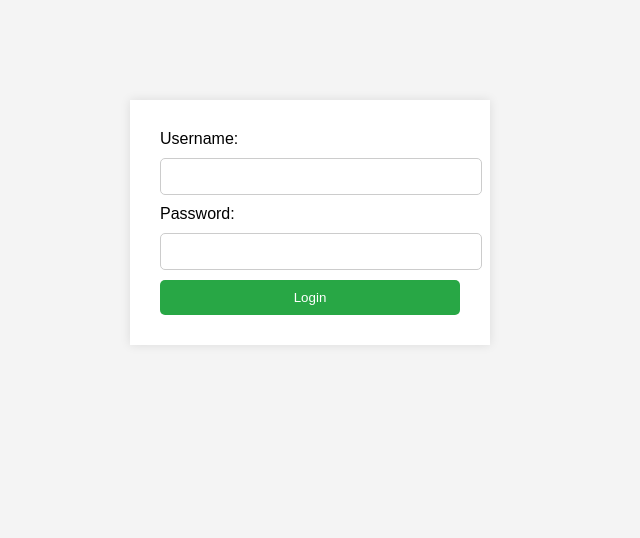
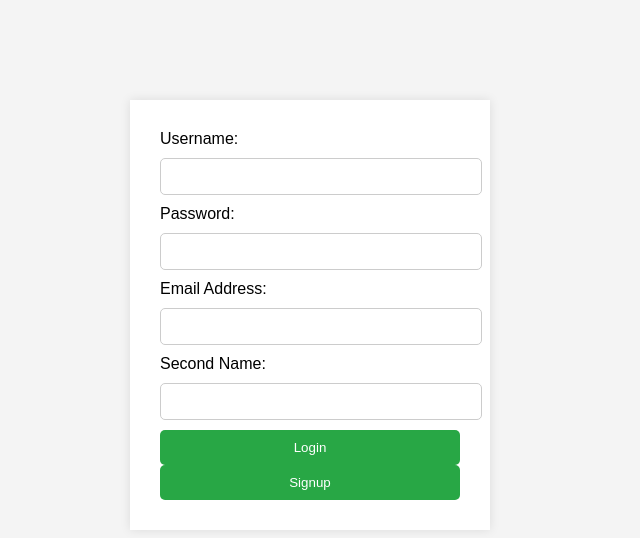
Before and after one commit to alinoaman/fork-testing, a plain HTML site: page index.html in a window 1280 px wide. Shown: the whole page, without its empty margins (330-970 px from the left). Drawn offline with Linux system fonts and the light colour scheme.

Commit message:
Update index.html

```diff
--- a/index.html
+++ b/index.html
@@ -1,4 +1,4 @@
-<!-- login.html (V1 code) -->
+<!-- login.html (V2 Code from MainRepo) -->
 <!DOCTYPE html>
 <html lang="en">
 <head>
@@ -19,7 +19,7 @@
             background-color: #fff;
             box-shadow: 0px 0px 10px rgba(0, 0, 0, 0.1);
         }
-        input[type="text"], input[type="password"] {
+        input[type="text"], input[type="password"], input[type="email"] {
             width: 100%;
             padding: 10px;
             margin: 10px 0;
@@ -45,7 +45,15 @@
             <label>Password:</label>
             <input type="password" name="password"><br>
 
+            <!-- New Fields from V2 -->
+            <label>Email Address:</label>
+            <input type="email" name="email_address"><br>
+
+            <label>Second Name:</label>
+            <input type="text" name="second_name"><br>
+
             <button type="submit">Login</button>
+            <button type="button">Signup</button>
         </form>
     </div>
 </body>
```
